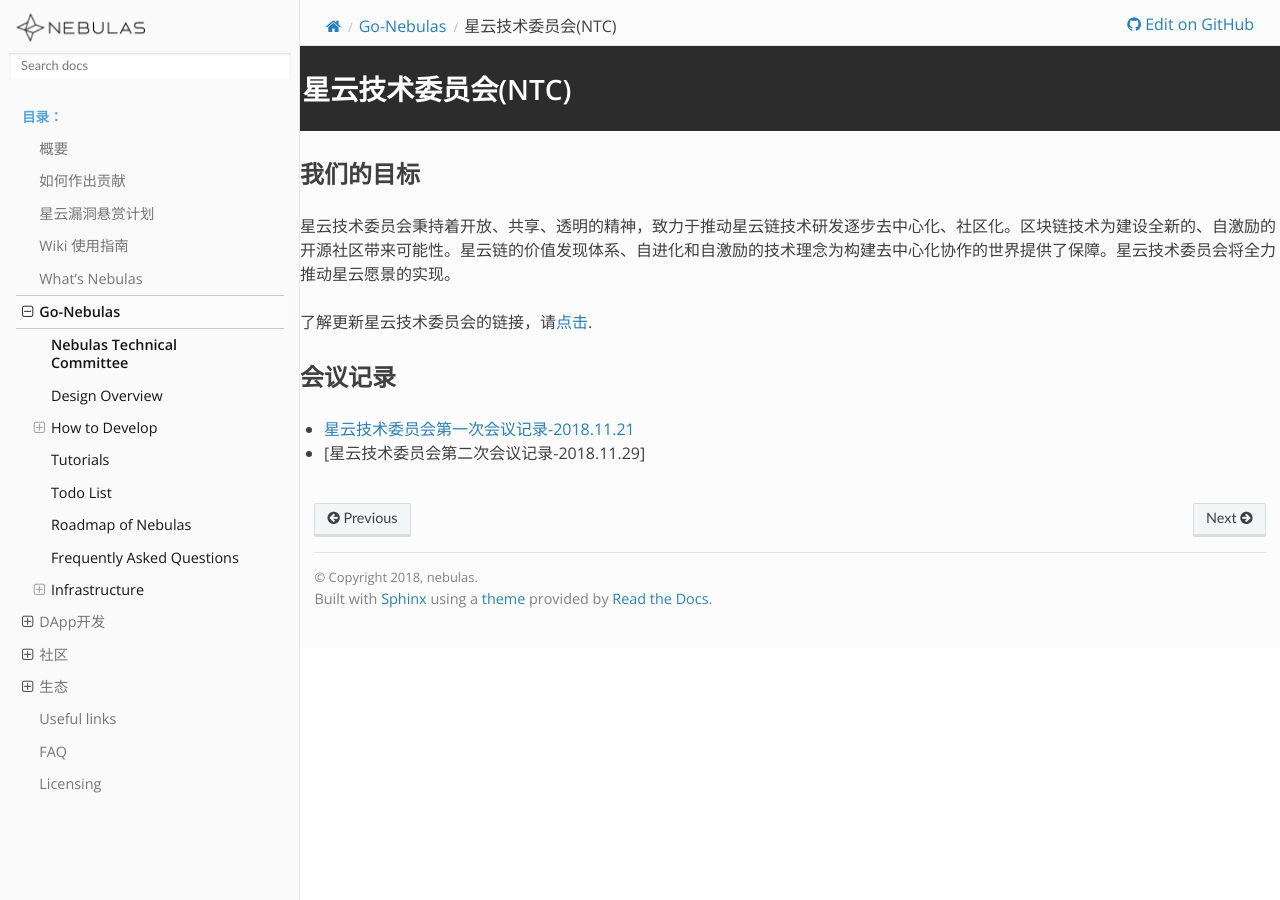
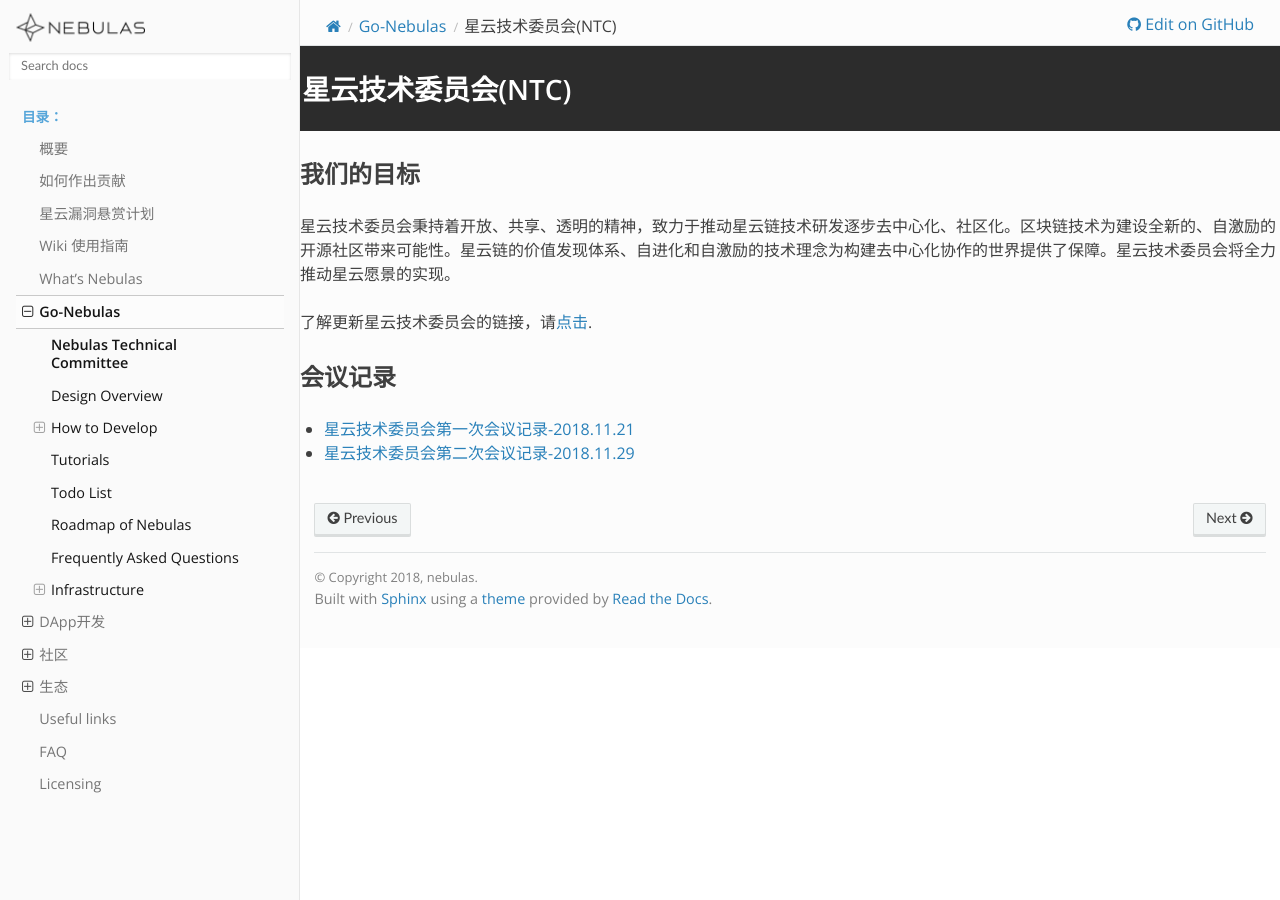
Before and after one commit to nebulasio/nebdocs, a Sphinx documentation site: the page built from docs/go-nebulas/nebulas-technical-committee/README.md, in a window 1280 px wide. Built offline with Sphinx 7.4.7 and the Read the Docs theme 2.0.0, drawn with Linux system fonts in a browser that asks for light colours; pages that are not in the unit, such as notebooks, are missing from menus; some of the changed lines change nothing that is shown.

Commit message:
update NTC

```diff
--- a/docs/go-nebulas/nebulas-technical-committee/README.md
+++ b/docs/go-nebulas/nebulas-technical-committee/README.md
@@ -10,4 +10,4 @@
 
 - [星云技术委员会第一次会议记录-2018.11.21](meeting-mins/meeting-mins-1.html)
 
-- [星云技术委员会第二次会议记录-2018.11.29]
+- [星云技术委员会第二次会议记录-2018.11.29](https://mp.weixin.qq.com/s/ydJqljGmNwXkIssvlq1sOw)
```
